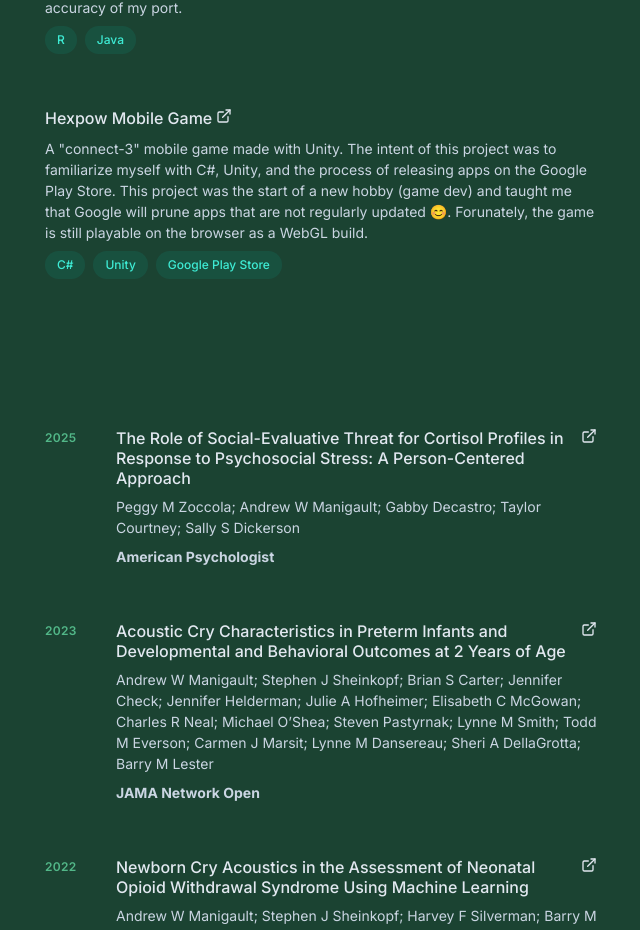
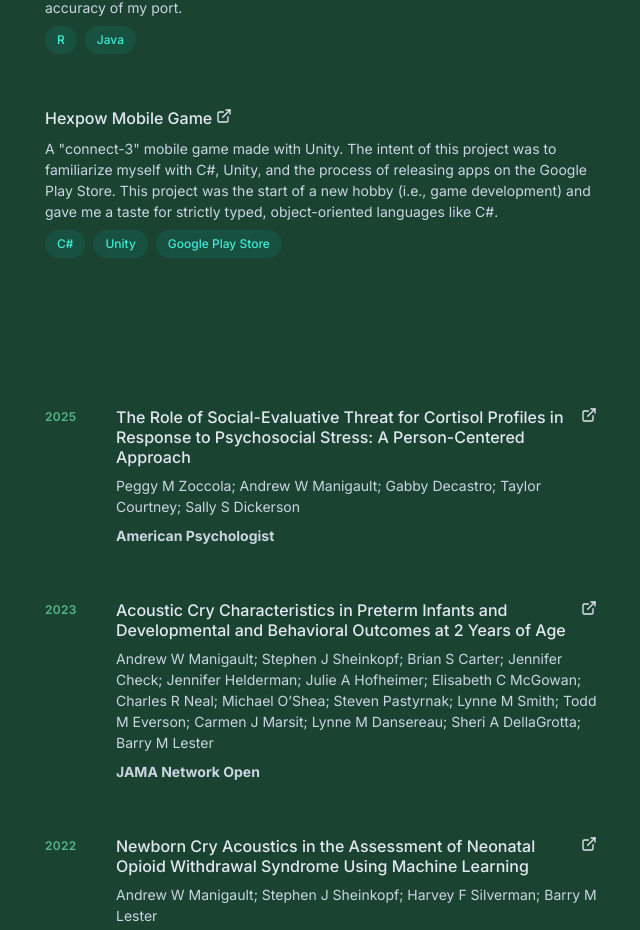
Before and after one commit to amanigaultw/web-portfolio, a Next.js app: page / in a window 1280 px wide. Shown: the part 3015-3945 px from the top of the page, without its empty margins (619-1259 px from the left). Built offline with nearby package versions, Linux system fonts and the light colour scheme.

Commit message:
updated hexpow project description/link to reflect re-release on app store

```diff
--- a/components/Projects.tsx
+++ b/components/Projects.tsx
@@ -28,9 +28,9 @@ const projects = [
   },
   {
     title: 'Hexpow Mobile Game',
-    description: 'A "connect-3" mobile game made with Unity.  The intent of this project was to familiarize myself with C#, Unity, and the process of releasing apps on the Google Play Store. This project was the start of a new hobby (game dev) and taught me that Google will prune apps that are not regularly updated 😊. Forunately, the game is still playable on the browser as a WebGL build.',
+    description: 'A "connect-3" mobile game made with Unity.  The intent of this project was to familiarize myself with C#, Unity, and the process of releasing apps on the Google Play Store. This project was the start of a new hobby (i.e., game development) and gave me a taste for strictly typed, object-oriented languages like C#.',
     skills: ['C#', 'Unity', 'Google Play Store'],
-    link: 'https://play.unity.com/en/games/3f289e29-55eb-4725-8274-c91bb8cd52a2/webgl-builds'
+    link: 'https://play.google.com/store/apps/details?id=com.A.Manigault.hexpow&pcampaignid=web_share'
   }
 ]
 
```
